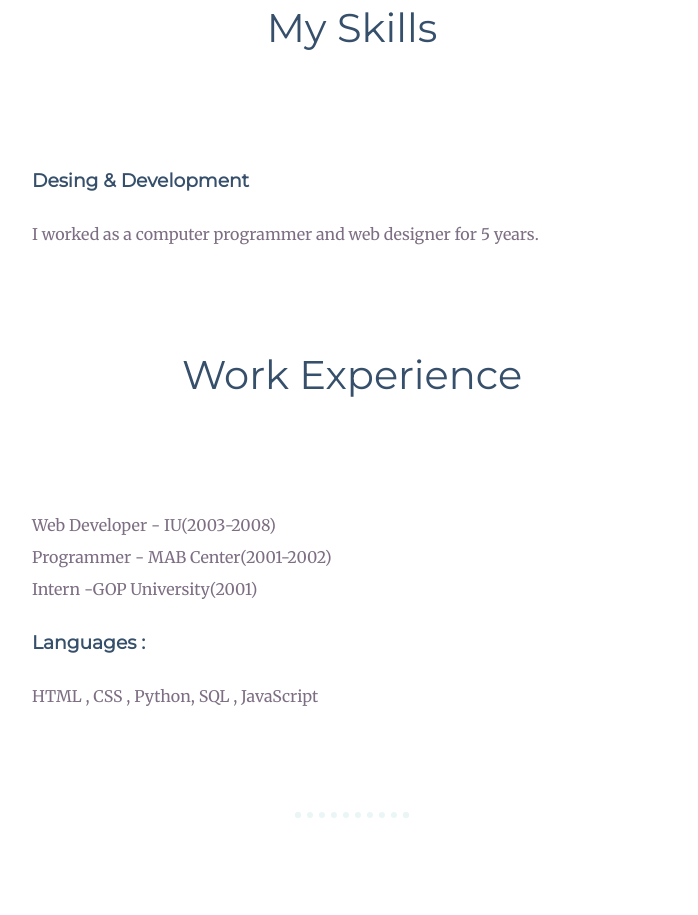
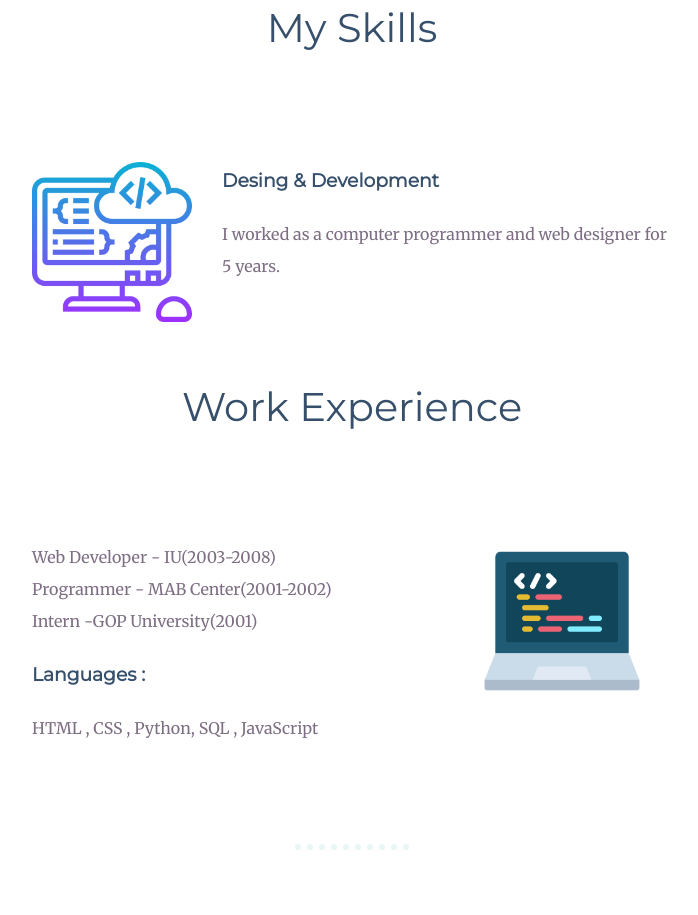
Before and after one commit to mistygoldenflower/cv, a plain HTML site: page index.html in a window 1280 px wide. Shown: the part 989-1904 px from the top of the page, without its empty margins (288-986 px from the left). Drawn offline with Linux system fonts and the light colour scheme; files that its build step writes are made by us from their sources.

Commit message:
Update index.html

```diff
--- a/index.html
+++ b/index.html
@@ -3,7 +3,7 @@
   <head>
     <meta charset="utf-8">
     <title>Zehra's Website</title>
-    <link rel="stylesheet" href="css/styles.css">
+    <link rel="stylesheet" href="styles.css">
     <link rel="icon" href="favicon.ico">
     <link rel="preconnect" href="https://fonts.googleapis.com">
     <link rel="preconnect" href="https://fonts.gstatic.com" crossorigin>
@@ -16,7 +16,7 @@
     </div>
     <div class="middle-container">
       <div class="profile">
-        <!--<img src="images/computer.png" width="200px" alt="">-->
+        <!--<img src="computer.png" width="200px" alt="">-->
         <h2>Hello!</h2>
         <p class="intro">I was born and raised in Turkey and later on moved to the US. I have lovely husband and 3 kids.</p>
       </div>
@@ -24,7 +24,7 @@
       <div class="skills">
         <h2>My Skills</h2>
         <div class="skill-row">
-          <img class="code-img" src="images/computing.png" width="200px" alt="">
+          <img class="code-img" src="computing.png" width="200px" alt="">
           <h3>Desing & Development</h3>
           <p class="code-description">I worked as a computer programmer and web designer for 5 years. </p>
         </div>
@@ -32,7 +32,7 @@
         <div class="experience">
           <h2>Work Experience</h2>
           <div class="skill-row">
-            <img class="lan-img" src="images/programming.png" width="200px" alt="">
+            <img class="lan-img" src="programming.png" width="200px" alt="">
             <p class="code-description">Web Developer - IU(2003-2008)<br>
               Programmer - MAB Center(2001-2002)<br>
               Intern -GOP University(2001)
```
